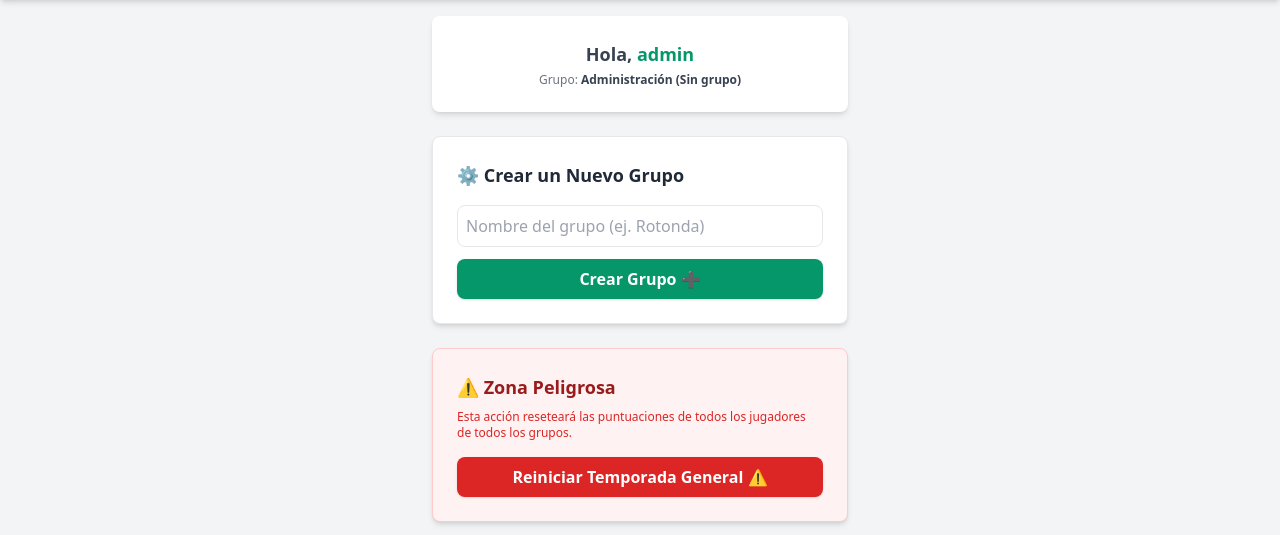
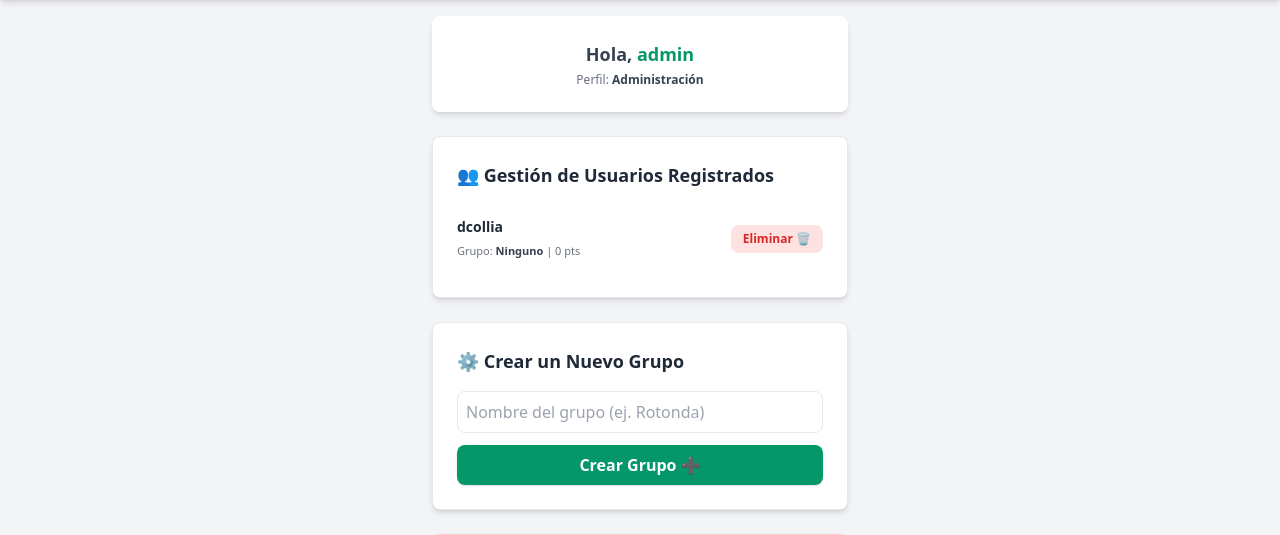
Before and after one commit to pintularrama-cyber/playedtogether, a Flask app: page / in a window 1280 px wide. Shown: the part 60-595 px from the top of the page. Run offline with Flask 3, Linux system fonts and the light colour scheme; a user stored in the database is signed in; parts of the project's set-up code (start-up, migrations or seed data) failed here and were passed over; some libraries are stand-ins or nearby versions.

Commit message:
Añadir gestion de usuarios y borrado para el admin

```diff
--- a/app.py
+++ b/app.py
@@ -171,14 +171,18 @@ def obtener_juego_del_dia():
 @app.route('/')
 @login_required
 def index():
-    if current_user.grupo_id:
+    if current_user.username == 'admin':
+        # El administrador ve a todos los usuarios ordenados por nombre
+        usuarios = User.query.filter(User.username != 'admin').order_by(User.username.asc()).all()
+        nombre_grupo = "Administración"
+    elif current_user.grupo_id:
+        # Los usuarios normales ven la clasificación de su propio grupo
         usuarios = User.query.filter_by(grupo_id=current_user.grupo_id).filter(User.username != 'admin').order_by(User.puntos_temporada.desc()).all()
         nombre_grupo = current_user.grupo.nombre
     else:
         usuarios = []
-        nombre_grupo = "Administración (Sin grupo)"
+        nombre_grupo = "Sin grupo"
 
-    # Comprobamos si el juego está bloqueado por horario
     bloqueado_hora = es_antes_de_las_11()
 
     return render_template('index.html', usuarios=usuarios, nombre_grupo=nombre_grupo, bloqueado_hora=bloqueado_hora)
@@ -244,6 +248,30 @@ def crear_grupo():
             db.session.add(nuevo_grupo)
             db.session.commit()
             flash(f"Grupo '{nombre_nuevo}' creado correctamente.", "success")
+    return redirect(url_for('index'))
+
+# --- ADMIN: ELIMINAR USUARIO ---
+@app.route('/borrar_usuario/<int:user_id>', methods=['POST'])
+@login_required
+def borrar_usuario(user_id):
+    if current_user.username != 'admin':
+        flash("No tienes permisos de administrador.", "error")
+        return redirect(url_for('index'))
+
+    usuario = User.query.get(user_id)
+    if usuario:
+        # Evitar que el admin borre su propia cuenta accidentalmente
+        if usuario.username == 'admin':
+            flash("No puedes eliminar la cuenta de administrador.", "error")
+            return redirect(url_for('index'))
+
+        nombre_eliminado = usuario.username
+        db.session.delete(usuario)
+        db.session.commit()
+        flash(f"El usuario '{nombre_eliminado}' ha sido eliminado con éxito.", "success")
+    else:
+        flash("Usuario no encontrado.", "error")
+
     return redirect(url_for('index'))
 
 
--- a/templates/index.html
+++ b/templates/index.html
@@ -2,15 +2,15 @@
 {% block content %}
 <div class="space-y-6">
 
-    <!-- Tarjeta de Bienvenida y Botón de Juego -->
+    <!-- Tarjeta de Bienvenida -->
     <div class="bg-white p-6 rounded-lg shadow-md text-center">
         <h2 class="text-lg font-semibold text-gray-700">Hola, <span class="text-emerald-600 font-bold">{{ current_user.username }}</span></h2>
-        <p class="text-xs text-gray-500 mt-1">Grupo: <span class="font-bold text-gray-700">{{ nombre_grupo }}</span></p>
+        <p class="text-xs text-gray-500 mt-1">Perfil: <span class="font-bold text-gray-700">{{ nombre_grupo }}</span></p>
 
         {% if current_user.username != 'admin' %}
 
             {% if bloqueado_hora %}
-                <!-- CASO A: EL JUEGO ESTÁ BLOQUEADO POR HORARIO (MOSTRAR CRONÓMETRO) -->
+                <!-- EL JUEGO ESTÁ BLOQUEADO POR HORARIO (CRONÓMETRO) -->
                 <div class="mt-4 p-4 bg-gray-50 rounded-lg border border-gray-200">
                     <span class="text-xs text-gray-500 block uppercase font-bold tracking-wider">Siguiente reto en:</span>
                     <span id="cronometro-espera" class="text-2xl font-mono font-bold text-amber-600 block mt-1">--h --m --s</span>
@@ -20,7 +20,7 @@
                 </div>
 
             {% elif current_user.jugado_hoy %}
-                <!-- CASO B: YA JUGÓ HOY -->
+                <!-- YA JUGÓ HOY -->
                 <div class="space-y-2 mt-4">
                     <button class="w-full bg-gray-400 text-white font-bold py-3 rounded-lg cursor-not-allowed" disabled>
                         Ya has jugado hoy 🔒
@@ -29,8 +29,8 @@
                 </div>
 
             {% else %}
-                <!-- CASO C: DISPONIBLE PARA JUGAR -->
-                <a href="{{ url_for('jugar') }}" class="block text-center mt-4 w-full bg-emerald-600 hover:bg-emerald-700 text-white font-bold py-3 rounded-lg shadow transition duration-200 animate-pulse">
+                <!-- DISPONIBLE PARA JUGAR -->
+                <a href="{{ url_for('jugar') }}" class="block text-center mt-4 w-full bg-emerald-600 hover:bg-emerald-700 text-white font-bold py-3 rounded-lg shadow transition duration-200">
                     ¡Jugar Reto de Hoy! ⚽
                 </a>
             {% endif %}
@@ -38,7 +38,7 @@
         {% endif %}
     </div>
 
-    <!-- Tabla de Clasificación del Grupo -->
+    <!-- TABLA DE CLASIFICACIÓN (Para usuarios normales) -->
     {% if current_user.username != 'admin' %}
     <div class="bg-white p-6 rounded-lg shadow-md">
         <h3 class="text-xl font-bold text-gray-800 mb-4 flex items-center gap-2">
@@ -62,6 +62,34 @@
 
     <!-- PANEL EXCLUSIVO PARA EL ADMINISTRADOR -->
     {% if current_user.username == 'admin' %}
+
+        <!-- GESTIÓN DE USUARIOS (ELIMINAR) -->
+        <div class="bg-white p-6 rounded-lg shadow-md border border-gray-200">
+            <h3 class="text-lg font-bold text-gray-800 mb-4 flex items-center gap-2">
+                👥 Gestión de Usuarios Registrados
+            </h3>
+            <div class="divide-y divide-gray-200 max-h-72 overflow-y-auto">
+                {% for usuario in usuarios %}
+                    <div class="py-3 flex justify-between items-center">
+                        <div>
+                            <span class="font-semibold text-gray-800 text-sm block">{{ usuario.username }}</span>
+                            <span class="text-[11px] text-gray-500">
+                                Grupo: <strong class="text-gray-700">{{ usuario.grupo.nombre if usuario.grupo else 'Ninguno' }}</strong> | {{ usuario.puntos_temporada }} pts
+                            </span>
+                        </div>
+                        <form action="{{ url_for('borrar_usuario', user_id=usuario.id) }}" method="POST" onsubmit="return confirm('¿Estás seguro de que deseas eliminar al usuario {{ usuario.username }}?');" style="margin: 0;">
+                            <button type="submit" class="bg-red-100 hover:bg-red-200 text-red-600 text-xs font-bold py-1.5 px-3 rounded-lg transition duration-150">
+                                Eliminar 🗑️
+                            </button>
+                        </form>
+                    </div>
+                {% else %}
+                    <p class="text-xs text-gray-500 text-center py-4">No hay otros usuarios registrados en el sistema todavía.</p>
+                {% endfor %}
+            </div>
+        </div>
+
+        <!-- CREAR NUEVO GRUPO -->
         <div class="bg-white p-6 rounded-lg shadow-md border border-gray-200 space-y-4">
             <h3 class="text-lg font-bold text-gray-800">⚙️ Crear un Nuevo Grupo</h3>
             <form action="{{ url_for('crear_grupo') }}" method="POST" class="space-y-3">
@@ -72,6 +100,7 @@
             </form>
         </div>
 
+        <!-- ZONA PELIGROSA -->
         <div class="bg-red-50 p-6 rounded-lg shadow-md border border-red-200">
             <h3 class="text-lg font-bold text-red-800 mb-2">⚠️ Zona Peligrosa</h3>
             <p class="text-xs text-red-600 mb-4">Esta acción reseteará las puntuaciones de todos los jugadores de todos los grupos.</p>
@@ -90,26 +119,21 @@
 <script>
     function actualizarCronometro() {
         const ahora = new Date();
-
-        // Creamos la fecha objetivo: Hoy a las 11:00:00 AM
         const destino = new Date();
         destino.setHours(11, 0, 0, 0);
 
         const diferencia = destino - ahora;
 
         if (diferencia <= 0) {
-            // Si el tiempo ya llegó a 0, recargamos la página para activar el botón de jugar
             clearInterval(intervalo);
             window.location.reload();
             return;
         }
 
-        // Conversión matemática a Horas, Minutos y Segundos
         const horas = Math.floor(diferencia / (1000 * 60 * 60));
         const minutos = Math.floor((diferencia % (1000 * 60 * 60)) / (1000 * 60));
         const segundos = Math.floor((diferencia % (1000 * 60)) / 1000);
 
-        // Formateo visual (añadir ceros a la izquierda si son menores de 10)
         const hDisplay = horas.toString().padStart(2, '0');
         const mDisplay = minutos.toString().padStart(2, '0');
         const sDisplay = segundos.toString().padStart(2, '0');
@@ -117,7 +141,6 @@
         document.getElementById('cronometro-espera').innerText = `${hDisplay}h ${mDisplay}m ${sDisplay}s`;
     }
 
-    // Ejecutar inmediatamente al cargar y luego cada 1 segundo
     actualizarCronometro();
     const intervalo = setInterval(actualizarCronometro, 1000);
 </script>
```
